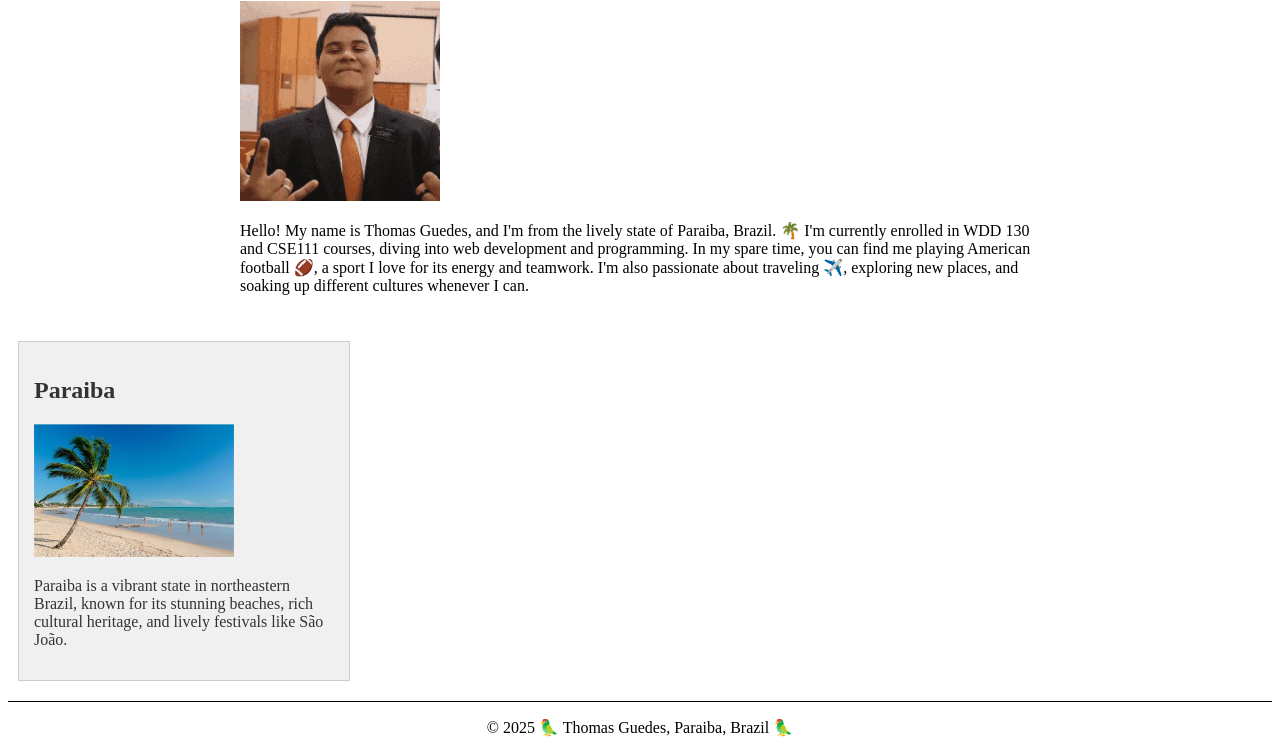
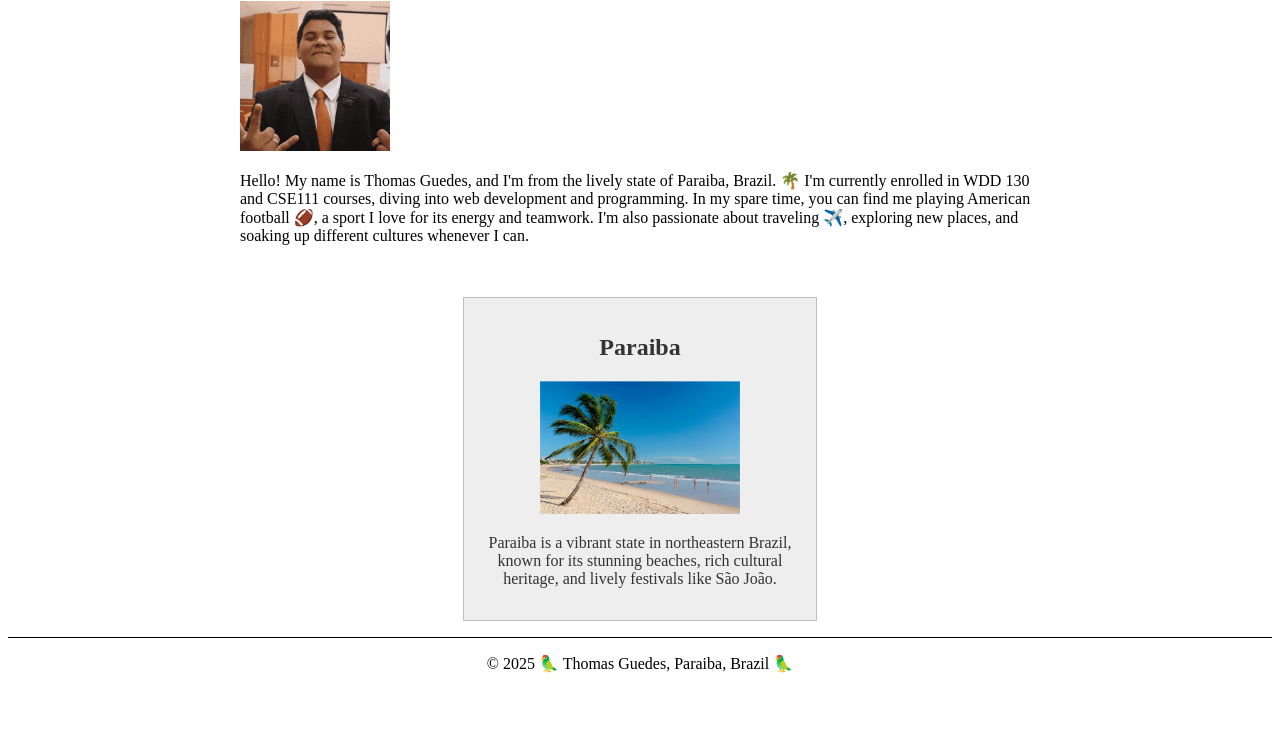
Before and after one commit to thomas303hit/wdd130, a plain HTML site: page index.html in a window 1280 px wide. Shown: the part 243-996 px from the top of the page. After the commit the page ends 932 px from the top, so only its background shows below. Drawn offline with Linux system fonts and the light colour scheme.

Commit message:
new updated

```diff
--- a/styles/styles.css
+++ b/styles/styles.css
@@ -26,13 +26,15 @@ main {
     padding: 20px;
 }
 
+
 aside {
-    width: 300px;
-    margin: 10px;
-    border: 1px solid #ccc;
-    padding: 15px;
-    background-color: #f0f0f0;
-    color: #333;
+  width: 20rem;
+  margin: 1rem auto;
+  border: 1px solid rgb(0 0 0 / 0.2); /* 1️⃣ */
+  padding: 1rem;
+  background-color: #eee;
+  color: #333;
+  text-align: center;
 }
 
 aside img {
@@ -41,7 +43,7 @@ aside img {
 }
 
 main img {
-    width: 200px;
+    width: 150px;
     height: auto;
 }
 
@@ -50,7 +52,7 @@ p {
 }
 
 footer {
-    margin-top: 20px;
+    margin-top: 15px;
     border-top: 1px solid #000;
     text-align: center;
 }
```
